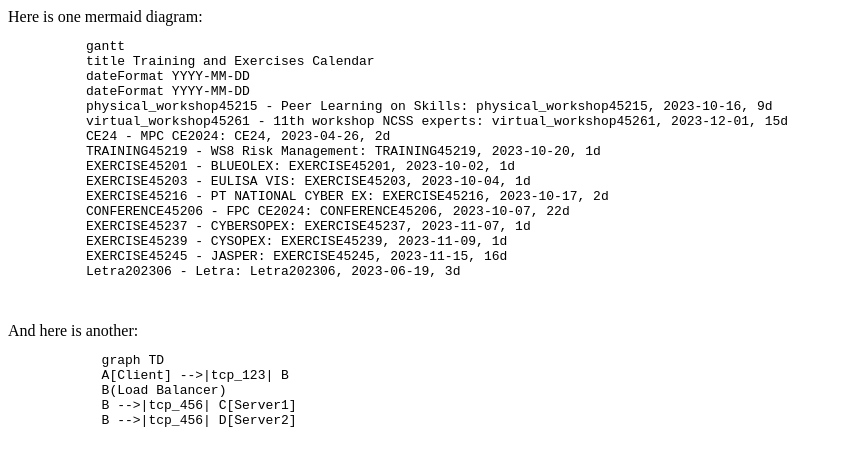
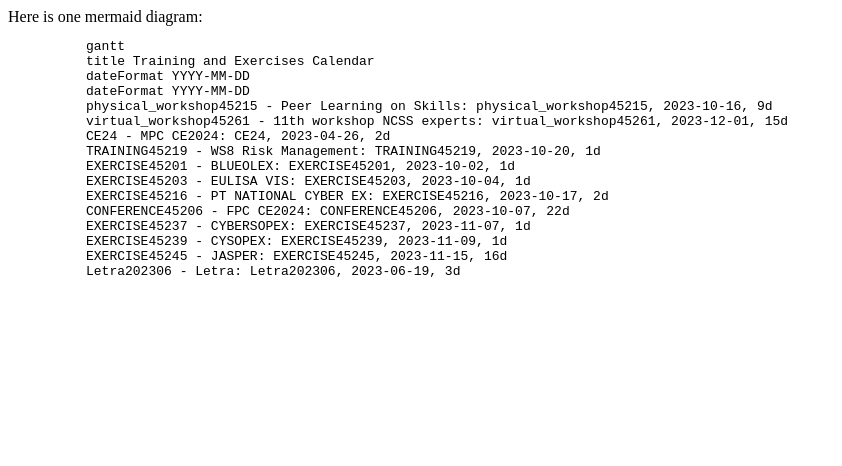
Before and after one commit to nichristoforatos/testmermaid, a plain HTML site: page index.html in a window 1280 px wide. Shown: the whole page, without its empty margins (0-842 px from the left). Drawn offline with Linux system fonts and the light colour scheme.

Commit message:
remove things

```diff
--- a/index.html
+++ b/index.html
@@ -21,14 +21,7 @@
 
     </pre>
 
-    And here is another:
-    <pre class="mermaid">
-            graph TD
-            A[Client] -->|tcp_123| B
-            B(Load Balancer)
-            B -->|tcp_456| C[Server1]
-            B -->|tcp_456| D[Server2]
-    </pre>
+
 
     <script type="module">
       import mermaid from 'https://cdn.jsdelivr.net/npm/mermaid@10/dist/mermaid.esm.min.mjs';
```
